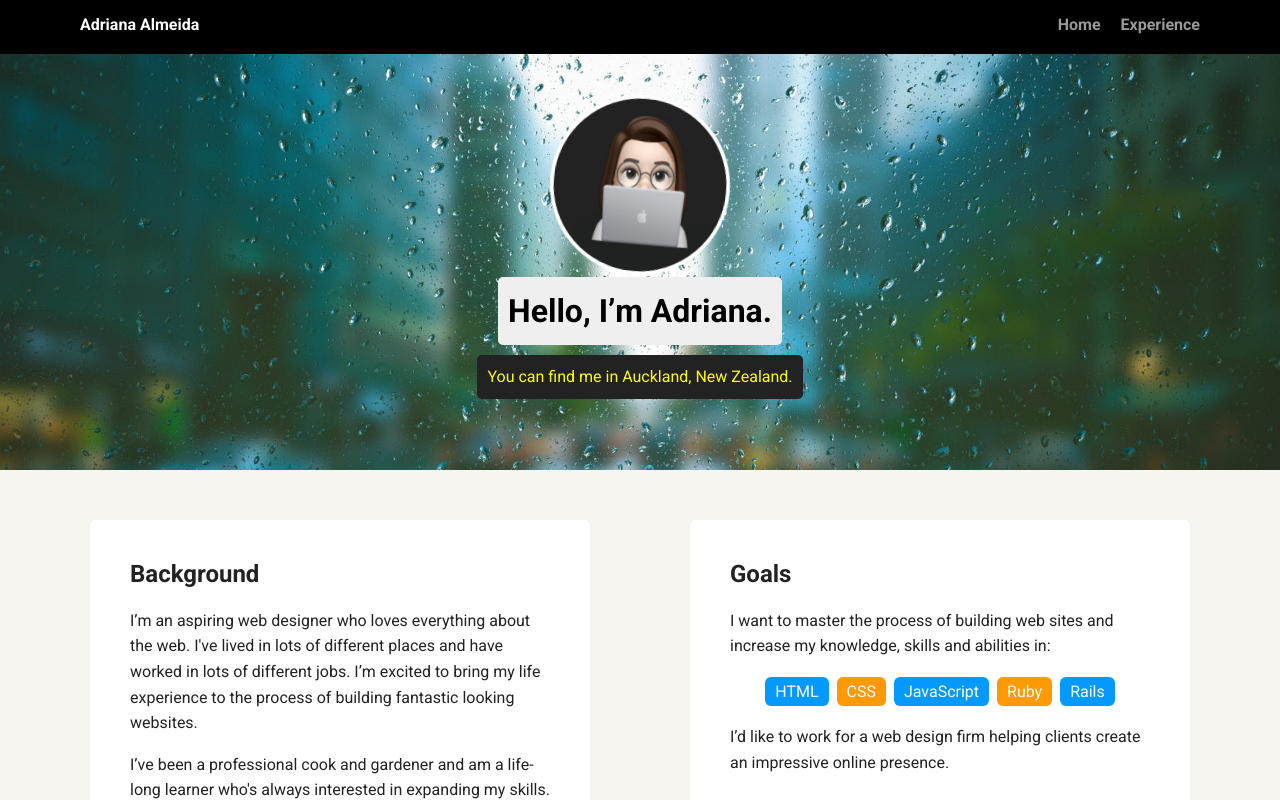
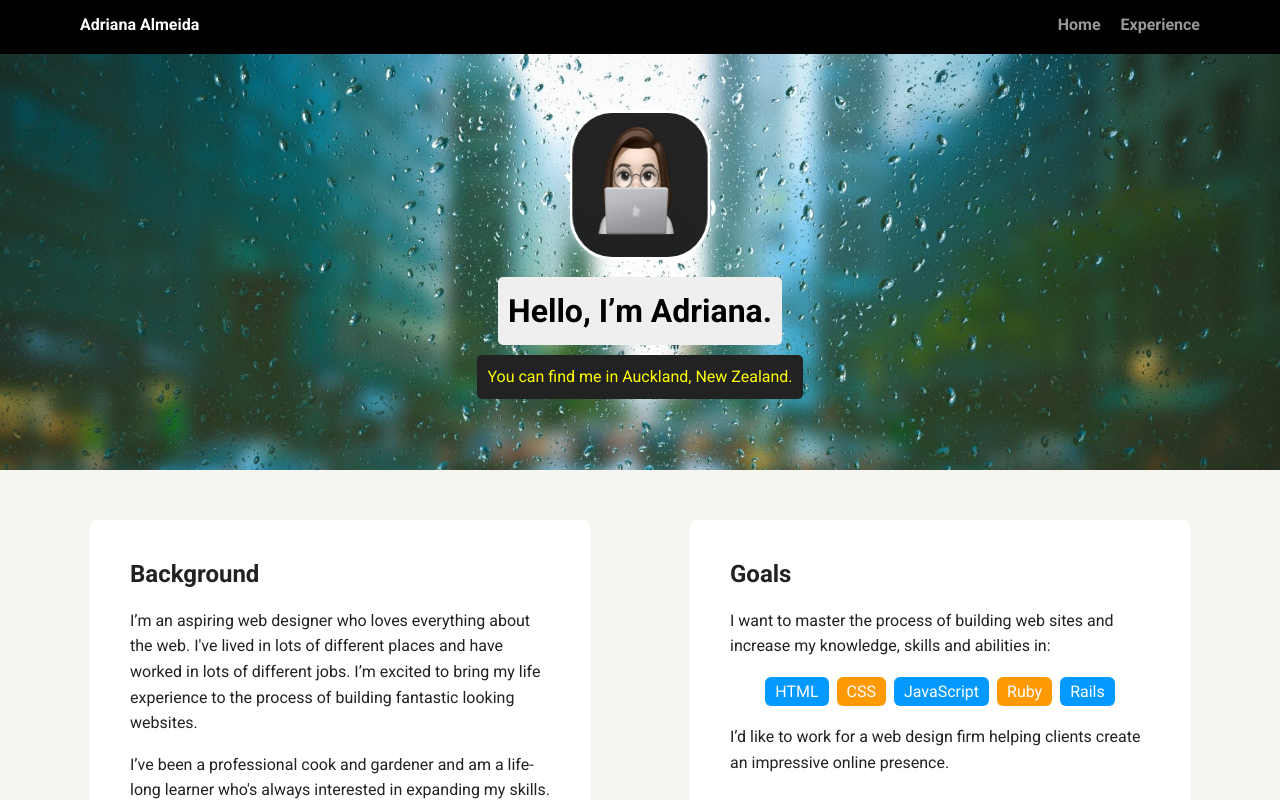
Before and after one commit to AdrianaSAlmeida/techdegree-project-1, a plain HTML site: page portfolio_update_v1/index.html in a window 1280 px wide. In both pictures the pointer is over the picture 640 px from the left and 185 px from the top of the page. Shown: the top 800 px of the page. Drawn offline with Linux system fonts and the light colour scheme; a web font is replaced by a local one.

Commit message:
Update css

```diff
--- a/portfolio_update_v1/styles.css
+++ b/portfolio_update_v1/styles.css
@@ -69,12 +69,13 @@ header .profile-image {
   margin-top: 50px;
   width: 150px;
   height: 150px;
-  border-radius: 50%;
+  border-radius: 30%;
   border: 3px solid white;
   transition: all .5s;
 }
 header .profile-image:hover {
-  transform: scale(1.2) rotate(5deg);
+  transform: scale(1.0) rotateY(200deg);
+  background-color: yellow;
 }
 .tag {
   background-color: #efefef;
```
